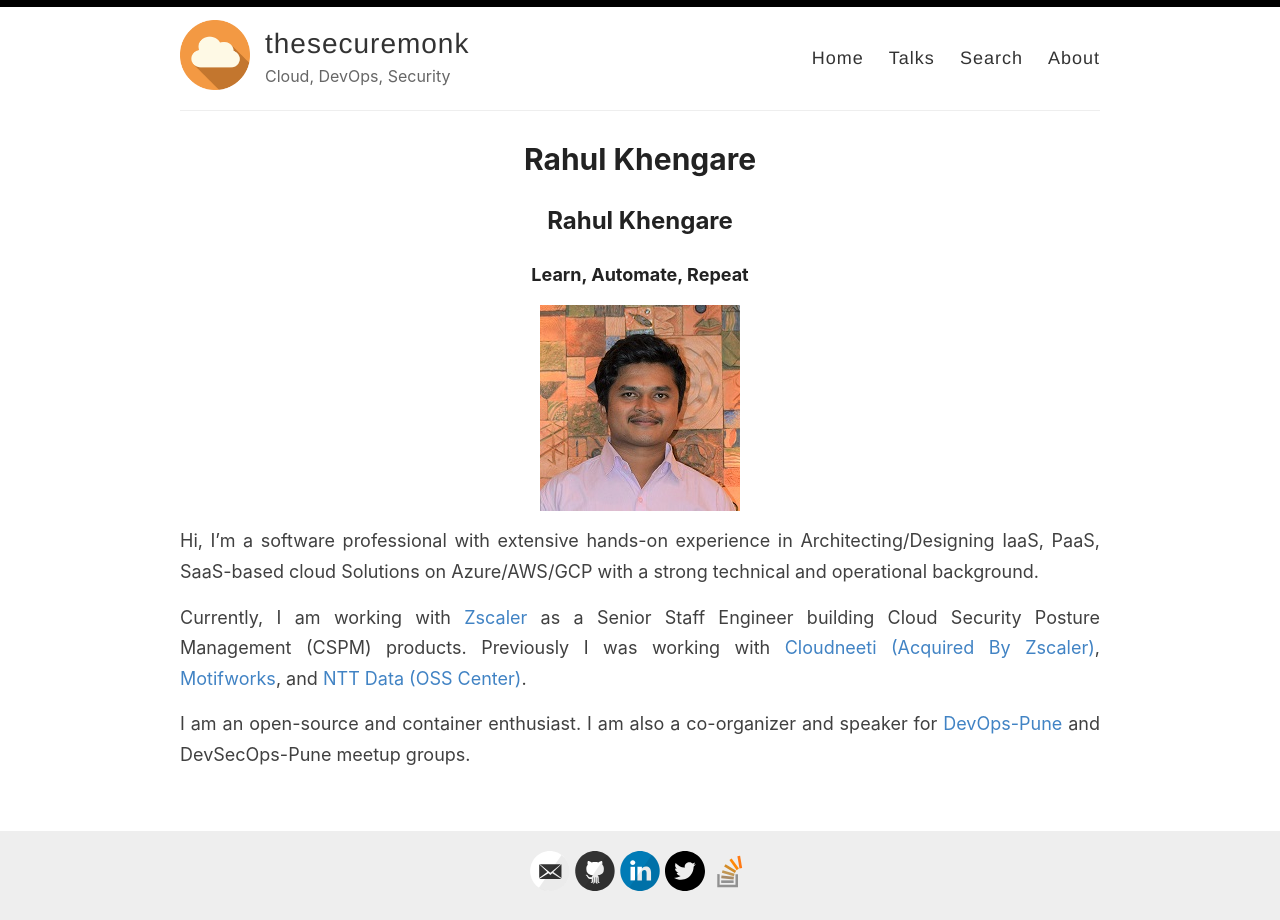
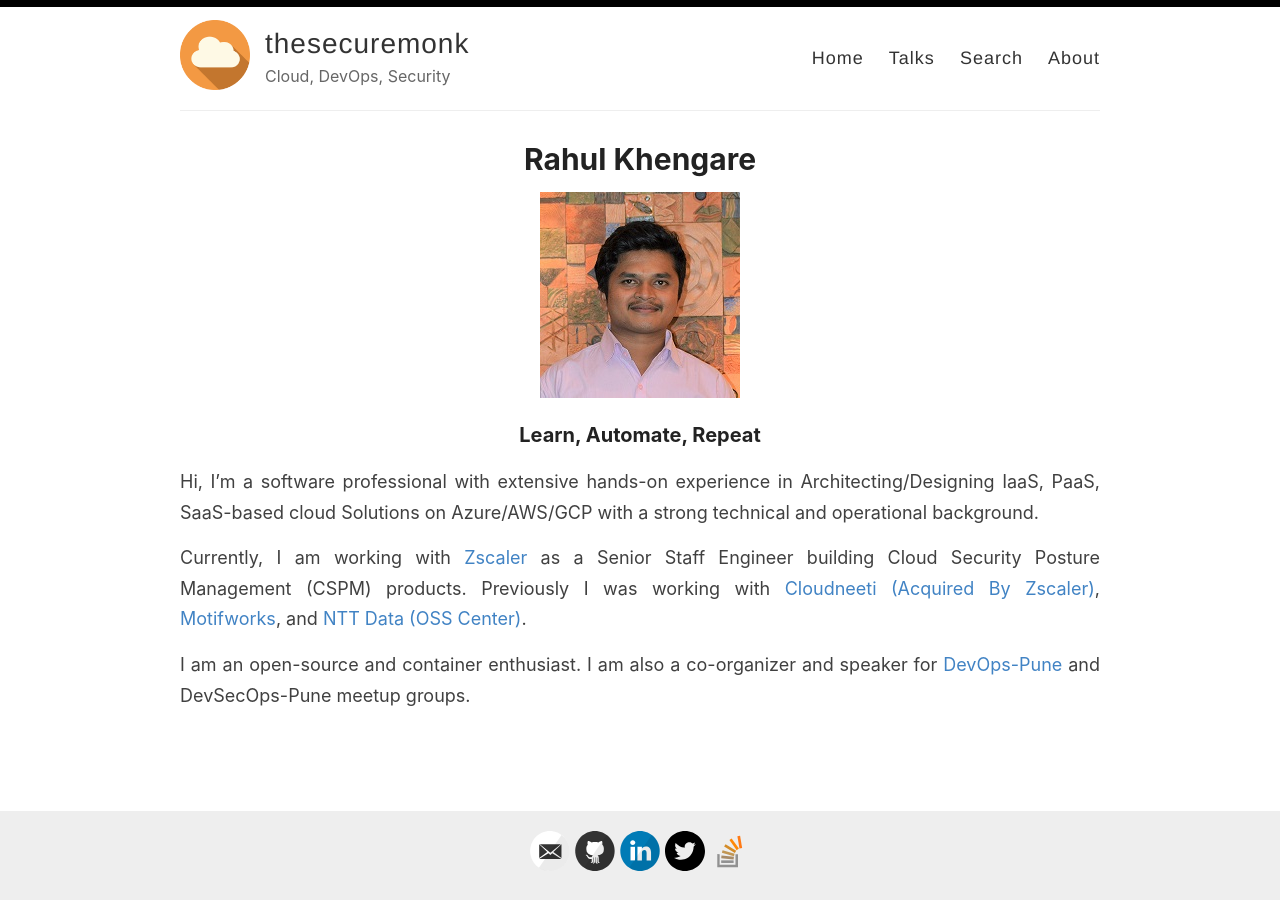
Before and after one commit to rahulkhengare/thesecuremonk.com, a Jekyll site: the page built from _pages/about.md, in a window 1280 px wide. Built offline with Jekyll 4.4.1, drawn with Linux system fonts in a browser that asks for light colours; our own code applies the rules of GitHub Pages for plain Markdown files.

Commit message:
Minor fix

```diff
--- a/_pages/about.md
+++ b/_pages/about.md
@@ -1,13 +1,12 @@
 ---
 layout: page
-title:
+title: Rahul Khengare
 permalink: /about/
 ---
 
-## Rahul Khengare
-#### Learn, Automate, Repeat
+![](../images/rahul.jpg)
 
-![](../images/rahul.jpg)
+### Learn, Automate, Repeat
 
 Hi, I'm a software professional with extensive hands-on experience in Architecting/Designing IaaS, PaaS, SaaS-based cloud Solutions on Azure/AWS/GCP with a strong technical and operational background.
 
```
